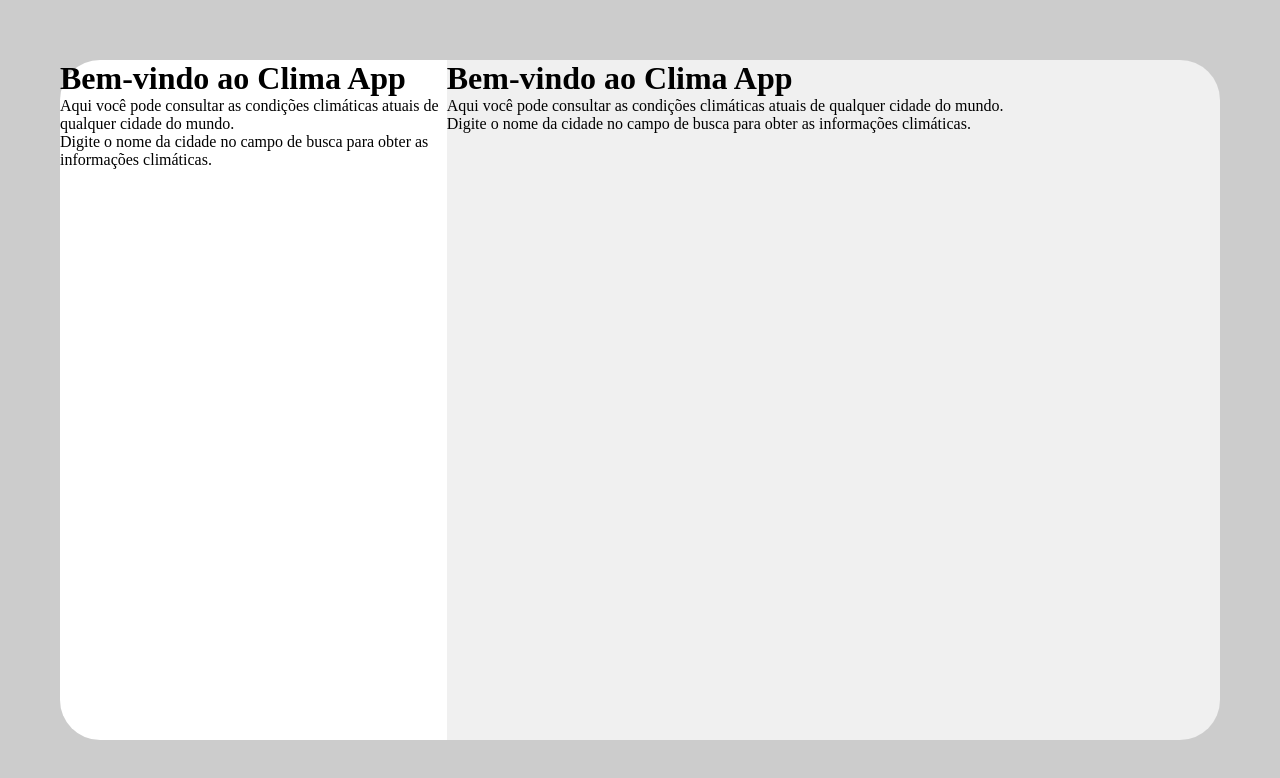
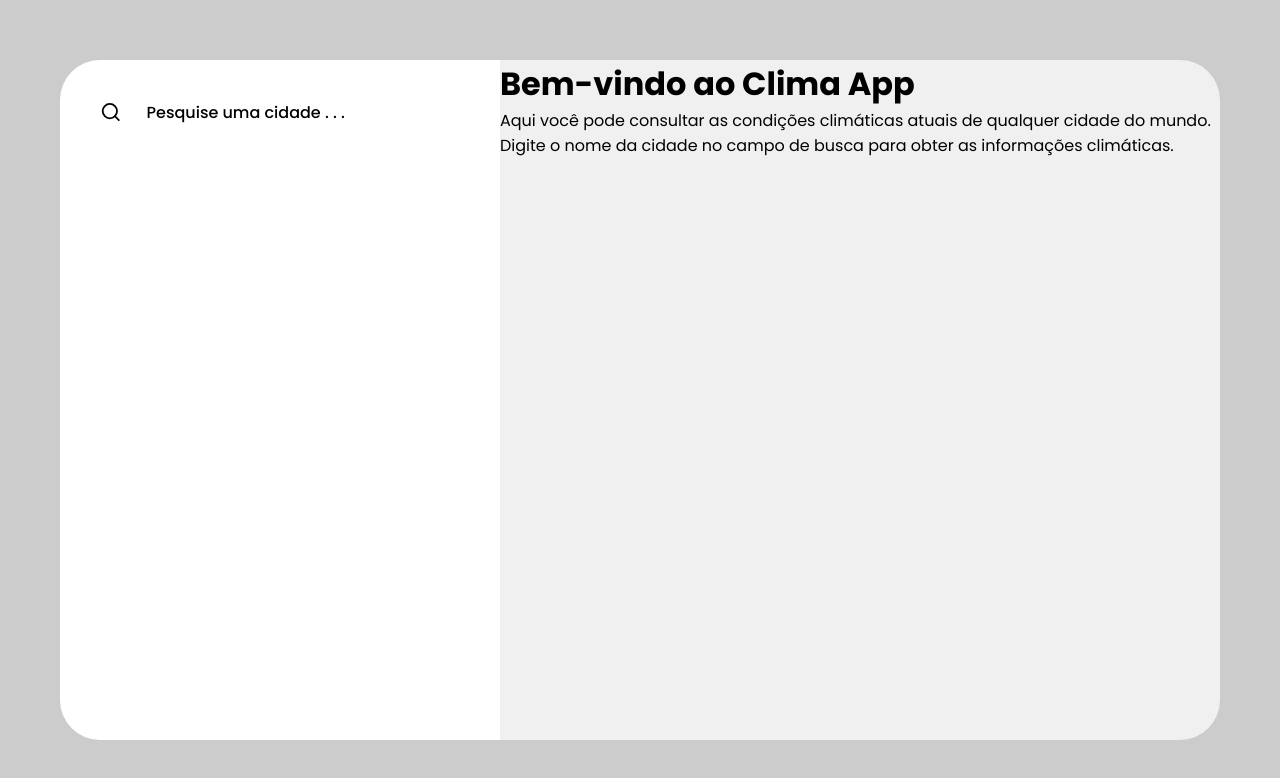
Before and after one commit to DeveloperNico/Clima-TS, a React (Vite) app in the folder Nimbus/: page / in a window 1280 px wide. Shown: the top 778 px of the page. Built offline with nearby package versions, Linux system fonts and the light colour scheme.

Commit message:
Fazendo o input personalizado

```diff
--- a/Nimbus/package.json
+++ b/Nimbus/package.json
@@ -11,8 +11,10 @@
   },
   "dependencies": {
     "axios": "^1.11.0",
+    "lucide-react": "^0.534.0",
     "react": "^19.1.0",
-    "react-dom": "^19.1.0"
+    "react-dom": "^19.1.0",
+    "styled-components": "^6.1.19"
   },
   "devDependencies": {
     "@eslint/js": "^9.30.1",
--- a/Nimbus/src/App.css
+++ b/Nimbus/src/App.css
@@ -4,6 +4,7 @@
     margin: 0;
     padding: 0;
     box-sizing: border-box;
+    font-family: var(--font-main);
 }
 
 .App {
--- a/Nimbus/src/Components/PaginaPrincipal/PaginaPrincipal.module.css
+++ b/Nimbus/src/Components/PaginaPrincipal/PaginaPrincipal.module.css
@@ -17,6 +17,7 @@ html, body {
     background-color: var(--color-white);
     flex: 1;
     min-width: 300px;
+    padding: 40px;
     border-radius: 40px 0 0 40px;
 }
 
@@ -26,3 +27,23 @@ html, body {
     min-width: 600px;
     border-radius: 0 40px 40px 0;
 }
+
+.searchContainer {
+    /* border: 1px solid red; */
+    display: flex;
+    gap: 15px;
+}
+
+.input {
+    border: none;
+    width: 100%;
+    padding-left: 10px;
+    outline: none;
+    font-size: 16px;
+
+    &::placeholder {
+        color: var(--color-black);
+        font-size: 16px;
+        font-weight: 500;
+    }
+}
--- a/Nimbus/src/Components/PaginaPrincipal/PaginaPrincipal.tsx
+++ b/Nimbus/src/Components/PaginaPrincipal/PaginaPrincipal.tsx
@@ -1,14 +1,17 @@
 import styles from "./PaginaPrincipal.module.css";
 import { useState } from "react";
 import axios from "axios";
+
+import { Search } from "lucide-react";
 
 export function PaginaPrincipal() {
     return (
         <div className={styles.container}>
             <div className={styles.leftCard}>
-                <h1 className={styles.titulo}>Bem-vindo ao Clima App</h1>
-                <p className={styles.descricao}>Aqui você pode consultar as condições climáticas atuais de qualquer cidade do mundo.</p>
-                <p className={styles.instrucoes}>Digite o nome da cidade no campo de busca para obter as informações climáticas.</p>
+                <div className={styles.searchContainer}>
+                    <Search className={styles.searchIcon} />
+                    <input className={styles.input} type="text" placeholder="Pesquise uma cidade . . ."/>
+                </div>
             </div>
             <div className={styles.rightCard}>
                 <h1 className={styles.titulo}>Bem-vindo ao Clima App</h1>
--- a/Nimbus/src/styles/variables.css
+++ b/Nimbus/src/styles/variables.css
@@ -5,4 +5,7 @@
     --color-white: #FFFFFF;
     --color-black: #000000;
     --color-gray: #f0f0f0;
+
+    /* Fontes */
+    --font-main: 'Poppins', sans-serif;
 }
```
Also changed, not shown: 1 other file (tests, documents, lock files or other folders).
